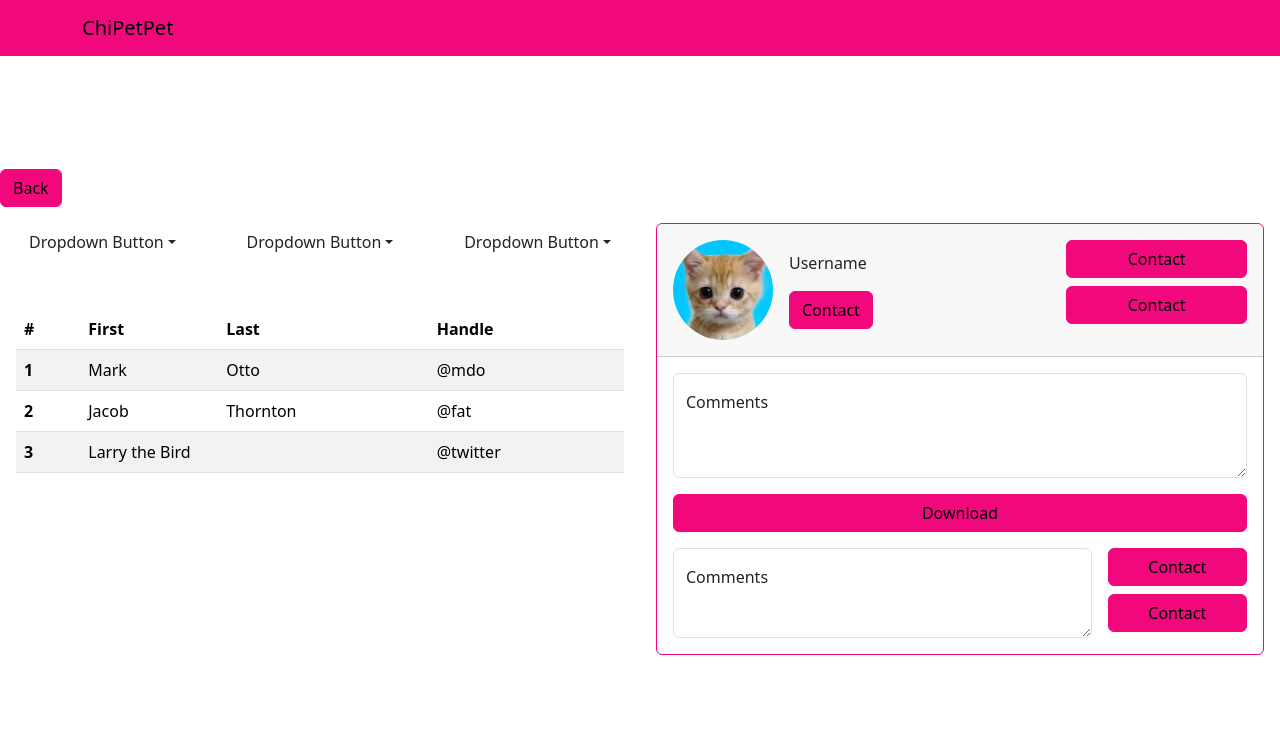
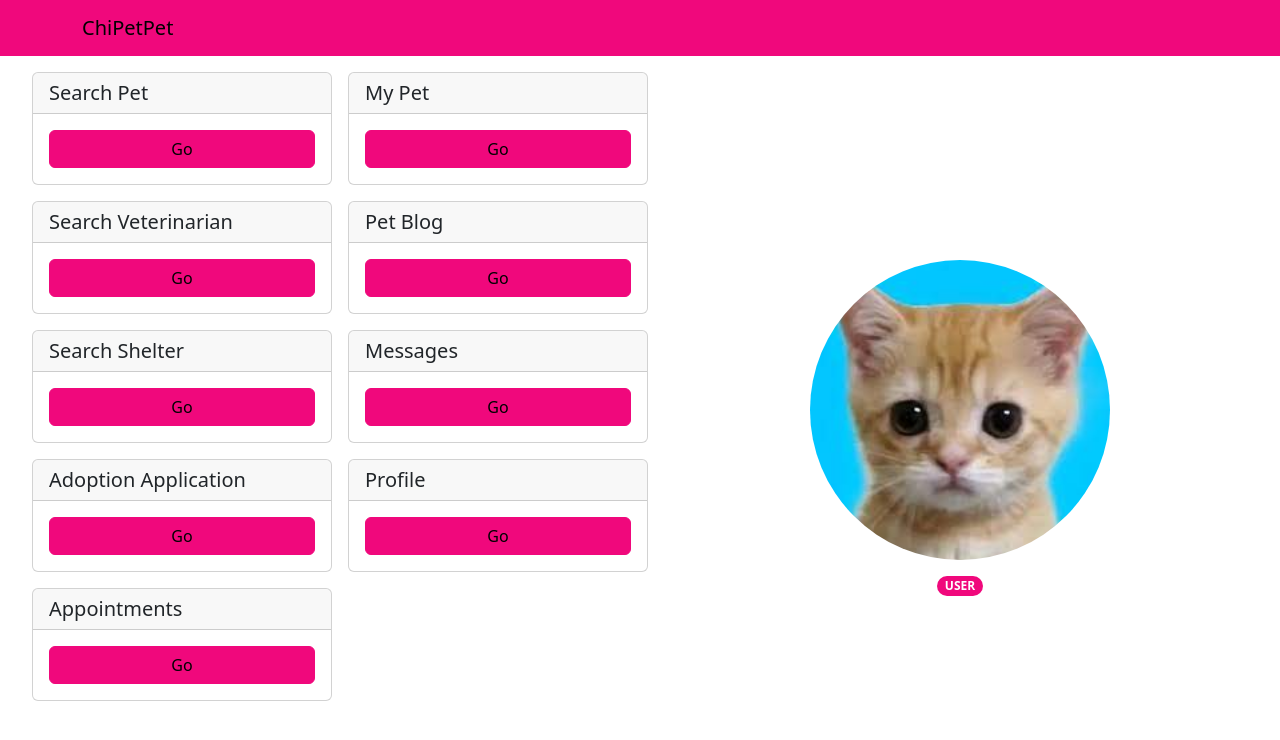
Before and after one commit to ardaiynem/ChiPetPet, a React (Vite) app in the folder ChiPetPetFrontEnd/: page / in a window 1280 px wide. Shown: the top 740 px of the page. Built offline with nearby package versions, Linux system fonts and the light colour scheme.

Commit message:
actively workng using UI

```diff
--- a/ChiPetPetFrontEnd/src/App.jsx
+++ b/ChiPetPetFrontEnd/src/App.jsx
@@ -3,7 +3,6 @@ import LoginPage from './pages/LoginPage';
 import MainPage from './pages/MainPage';
 
 function App() {
-  const [count, setCount] = useState(0)
 
   return (
     <>
--- a/ChiPetPetFrontEnd/src/components/MenuCards.jsx
+++ b/ChiPetPetFrontEnd/src/components/MenuCards.jsx
@@ -1,32 +1,98 @@
+import { useState, useEffect, useContext } from "react";
 import { Card, Button } from "react-bootstrap";
+import catImg from "../assets/cat1.jpeg";
+import { PanelContext } from "../contexts/panelContext";
+import SearchPetPanel from "../components/SearchPetPanel";
+import SingleAnimalPanel from "../components/SingleAnimalPanel";
+import SearchVeterinarian from "../components/user/SearchVeterinarian";
+import MyPets from "../components/user/MyPets";
+import SearchAnimalByType from "../components/SearchAnimalByType";
+import AnimalList from "../components/shelter/animalList";
+import AddNewAnimal from "../components/shelter/addNewAnimal";
+import UploadExcell from "../components/shelter/uploadExcellPage";
+import ApplicationsList from "../components/shelter/adoptionApplications";
+import HealthReportList from "../components/veterinerian/HealthReportList";
+import UploadHealthRecord from "../components/veterinerian/uploadPage";
+import AppointmentList from "../components/veterinerian/appointmentApplications";
+import MessagePage from "../components/MessagePage";
+import AdoptionApplicationsAdmin from "../components/admin/adoptionApplicationsAdmin";
+import VerificationRequests from "../components/admin/verificationRequests";
 
 function MenuCards() {
-    let cardHeaders = ["Search Pet"
-        , "Search Veterinarian"
-        , "Search Shelter"
+    const [role, setRole] = useState("user");
+    const [cards, setCards] = useState([]);
+    const { currentPanel, setCurrentPanel } = useContext(PanelContext);
+
+    let cardHeadersUser = [
+        { name: "Search Pet", element: <SearchPetPanel /> }
+        , { name: "Search Veterinarian", element: <SearchVeterinarian /> }
+        , { name: "Search Shelter", element: <SearchPetPanel /> }
+        , { name: "Adoption Application", element: <AdoptionApplicationsAdmin /> }
+        , { name: "Appointments", element: <AppointmentList /> }
+        , { name: "My Pet", element: <MyPets /> }
+        , { name: "Pet Blog", element: null }
+        , { name: "Messages", element: <MessagePage /> }
+        , { name: "Profile", element: null }
+    ]
+
+    let cardHeadersShelter = ["Animal List"
         , "Adoption Application"
+        , "Messages"
+        , "Profile"]
+
+    let cardHeadersVeterinarian = ["Upload Health Records"
         , "Appointments"
-        , "My Pet"
-        , "Pet Blog"
+        , "Messages"
         , "Profile"]
+
+    let cardHeadersAdmin = ["Adoption Application"
+        , "Verification Operations"
+        , "Profile"]
+
+    useEffect(() => {
+        switch (role) {
+            case "user":
+            case "expert":
+                setCards(cardHeadersUser);
+                break;
+            case "shelter":
+                setCards(cardHeadersShelter);
+                break;
+            case "veterinarian":
+                setCards(cardHeadersVeterinarian);
+                break;
+            case "admin":
+                setCards(cardHeadersAdmin);
+                break;
+            default:
+                setCards([]);
+                break;
+        }
+    }, [role]);
+
+    const handlePanelChange = (card) => {
+        setCurrentPanel(card.element)
+    }
 
     return (
         <>
-            <div className="p-0">
-                <div className="d-flex w-50 ms-3 mt-3 flex-column flex-wrap" style={{ maxHeight: "90vh" }}>
-                    {
-                        cardHeaders.map(name => (
-                            <Card className="mb-3 ms-3 flex-shrink-1" style={{ height: "200px", width: "400px" }}>
-                                <Card.Header as="h5">{name}</Card.Header>
-                                <Card.Body>
-                                    <Card.Title>Special title treatment</Card.Title>
-                                    <Card.Text>
-                                        With supporting text below as a natural lead-in to additional content.
-                                    </Card.Text>
-                                    <Button>Select</Button>
-                                </Card.Body>
-                            </Card>
-                        ))}
+            <div className="p-0 h-100 w-100 d-flex">
+                <div className="w-50 p-3" style={{ flex: "3 3 auto" }}>
+                    <div className="d-flex flex-column flex-wrap" style={{ maxHeight: "90vh" }}>
+                        {
+                            cards.map(card => (
+                                <Card className="mb-3 ms-3 flex-shrink-1" style={{ width: "300px" }}>
+                                    <Card.Header as="h5">{card.name}</Card.Header>
+                                    <Card.Body>
+                                        <Button className="w-100" onClick={() => handlePanelChange(card)}>Go</Button>
+                                    </Card.Body>
+                                </Card>
+                            ))}
+                    </div>
+                </div>
+                <div className="d-flex w-50 flex-column justify-content-center align-items-center flex-wrap gap-3" style={{ flex: "2 2 auto" }}>
+                    <img src={catImg} style={{ width: "300px", borderRadius: "50%" }} />
+                    <span className="badge rounded-pill bg-primary">{role.toUpperCase()}</span>
                 </div>
             </div>
         </>
--- a/ChiPetPetFrontEnd/src/components/SearchPetPanel.jsx
+++ b/ChiPetPetFrontEnd/src/components/SearchPetPanel.jsx
@@ -23,7 +23,7 @@ function SearchPetPanel() {
 
     return (
         <>
-            <div className="p-0">
+            <div className="p-0 w-100 h-100">
                 <Button className="position-relative top-2 start-2">
                     Back
                 </Button>
--- /dev/null
+++ b/ChiPetPetFrontEnd/src/contexts/panelContext.jsx
@@ -0,0 +1,4 @@
+import { useState, createContext } from "react";
+
+
+export const PanelContext = createContext(null);
--- a/ChiPetPetFrontEnd/src/pages/MainPage.jsx
+++ b/ChiPetPetFrontEnd/src/pages/MainPage.jsx
@@ -15,9 +15,11 @@ import AppointmentList from "../components/veterinerian/appointmentApplications"
 import MessagePage from "../components/MessagePage";
 import AdoptionApplicationsAdmin from "../components/admin/adoptionApplicationsAdmin";
 import VerificationRequests from "../components/admin/verificationRequests";
-
+import { PanelContext } from "../contexts/panelContext";
+import { useState } from "react";
 
 function MainPage() {
+    const [currentPanel, setCurrentPanel] = useState(<MenuCards />);
 
     return (
         <>
@@ -30,6 +32,9 @@ function MainPage() {
                     </Navbar>
                     <div className="p-0 flex-grow-1">
                         <Stack gap={0} direction="horizontal" className="h-100 d-flex justify-content-center">
+                            <PanelContext.Provider value={{ currentPanel, setCurrentPanel }}>
+                                {currentPanel}
+                            </ PanelContext.Provider>
                             {/* <MenuCards /> */}
                             {/* <SearchPetPanel /> */}
                             {/* <SingleAnimalPanel /> */}
@@ -38,7 +43,7 @@ function MainPage() {
                             {/* <MessagePage /> */}
                             {/* { < AppointmentList /> } */}
                             {/* <AdoptionApplicationsAdmin /> */}
-                            <VerificationRequests />
+                            {/* <VerificationRequests /> */}
                         </Stack>
                     </div>
                 </Stack>
```
